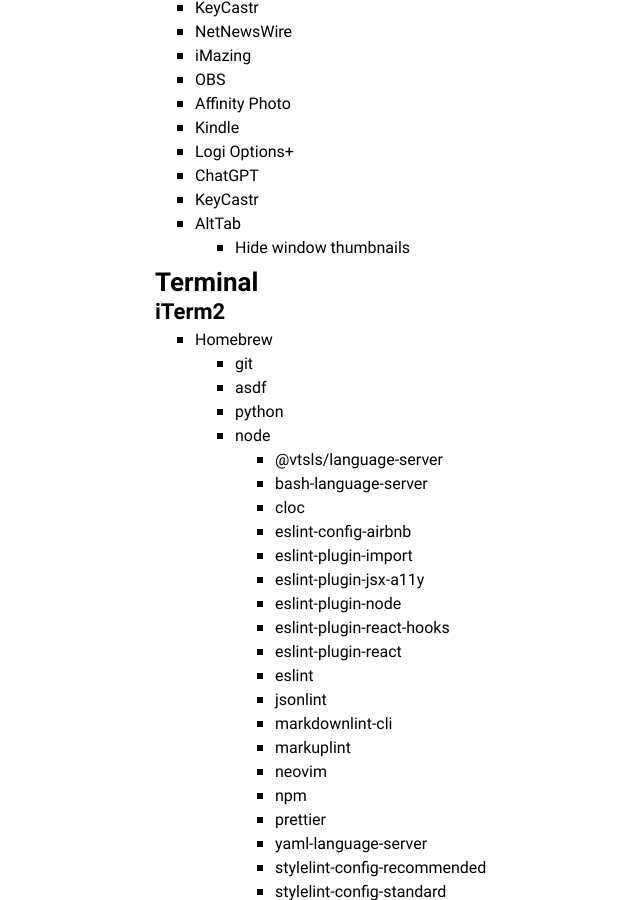
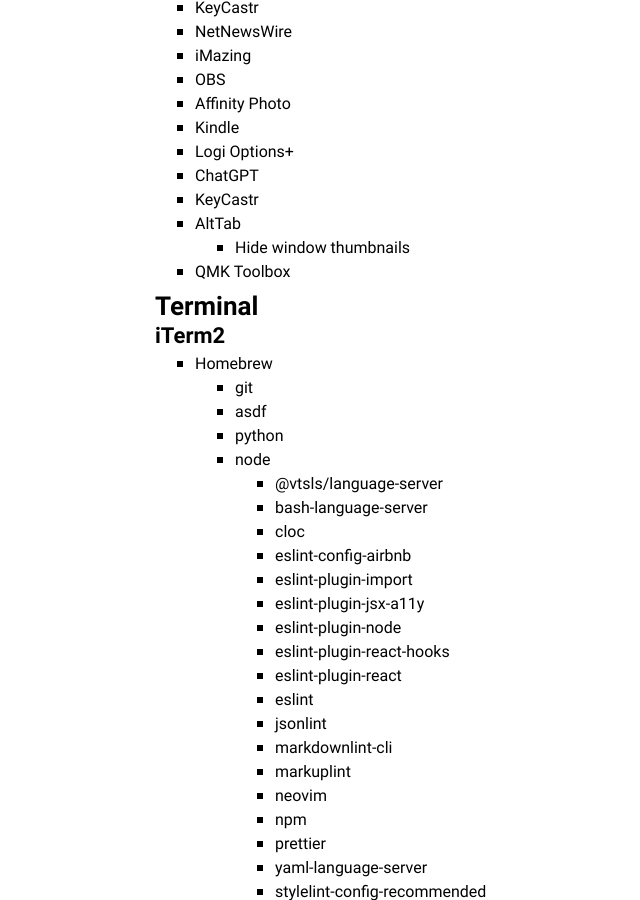
Before and after one commit to amalumian/www.malumian.dev, a Jekyll site: the page built from setup.html, in a window 1280 px wide and 900 px high, scrolled down 2622 px. Shown: the whole window, without its empty margins (155-795 px from the left). Built offline with Jekyll 4.4.1, drawn with Linux system fonts in a browser that asks for light colours.

Commit message:
Update setup.html

```diff
--- a/setup.html
+++ b/setup.html
@@ -149,6 +149,7 @@
                 <li>Hide window thumbnails</li>
             </ul>
         </li>
+        <li>QMK Toolbox</li>
     </ul>
     <h2 id="terminal">Terminal</h2>
     <h3>iTerm2</h3>
```
